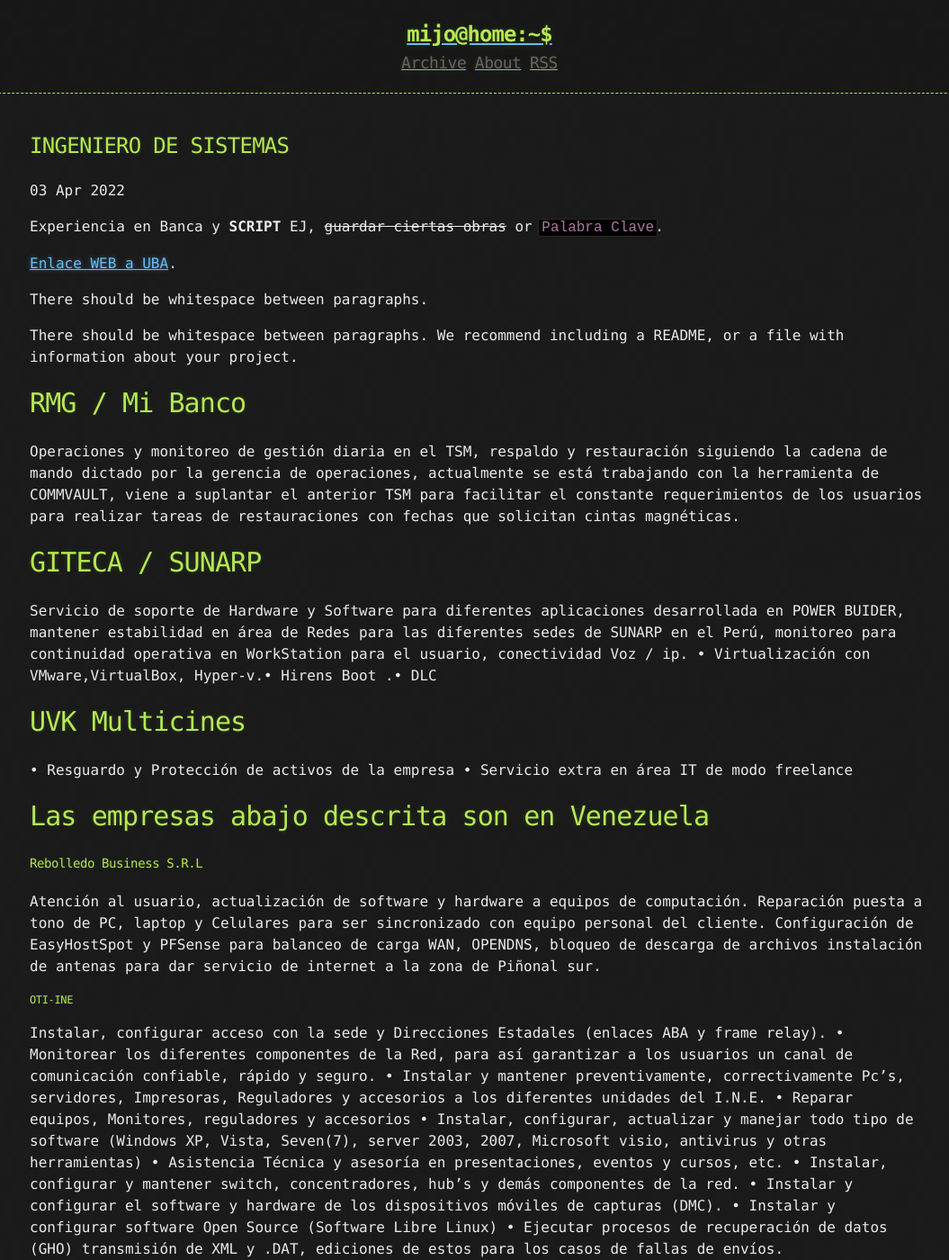
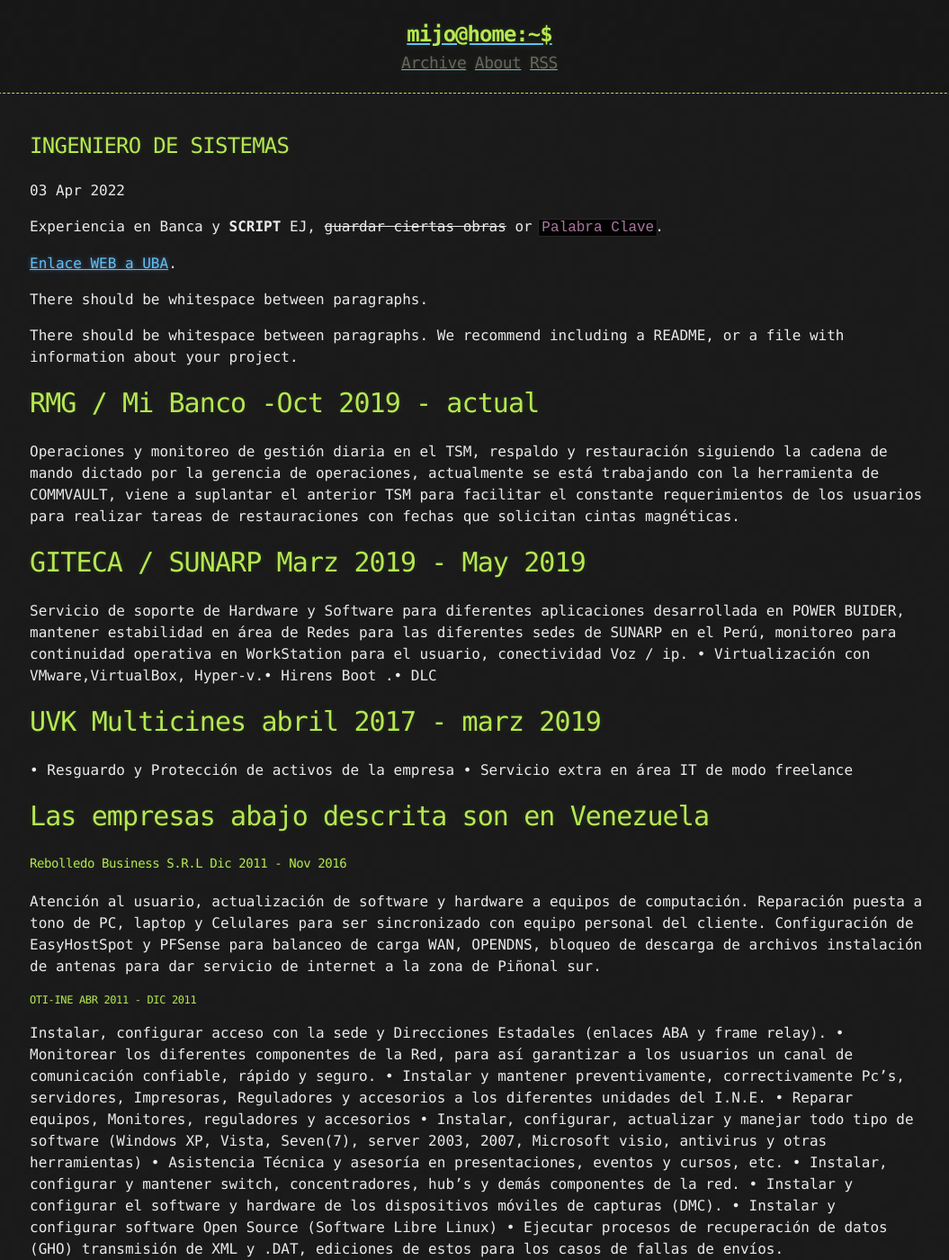
Before and after one commit to parramiguel/parramiguel.github.io, a Jekyll site: the page built from _posts/2022-04-03-Pagina-Uno.md, in a window 1280 px wide and 1400 px high. Shown: the whole window at 90% size, without its empty margins (107-1162 px from the left). Built offline with Jekyll 4.4.1, drawn with Linux system fonts in a browser that asks for light colours; some of the changed text lies outside the part shown.

Commit message:
Actualización de fechas

```diff
--- a/_config.yml
+++ b/_config.yml
@@ -1,4 +1,4 @@
-title: Hacker-Blog
+title: Blog Personal
 description: "Blog Personal"
 author:
   name: "Miguel José Parra Sojo"
--- a/_posts/2022-04-03-Pagina-Uno.md
+++ b/_posts/2022-04-03-Pagina-Uno.md
@@ -11,32 +11,32 @@ There should be whitespace between paragraphs.
 
 There should be whitespace between paragraphs. We recommend including a README, or a file with information about your project.
 
-# [](#header-1) RMG / Mi Banco
+# [](#header-1) RMG / Mi Banco -Oct 2019 - actual
 
 Operaciones y monitoreo de gestión diaria en el TSM, respaldo y restauración siguiendo la cadena de mando dictado por la gerencia de
 operaciones, actualmente se está trabajando con la herramienta de COMMVAULT, viene a suplantar el anterior TSM para facilitar el
 constante requerimientos de los usuarios para realizar tareas de restauraciones con fechas que solicitan cintas magnéticas.
 
-# [](#header-1) GITECA / SUNARP
+# [](#header-1) GITECA / SUNARP Marz 2019 - May 2019
 
 Servicio de soporte de Hardware y Software para diferentes aplicaciones desarrollada en POWER BUIDER, mantener estabilidad en área
 de Redes para las diferentes sedes de SUNARP en el Perú, monitoreo para continuidad operativa en WorkStation para el usuario,
 conectividad Voz / ip. • Virtualización con VMware,VirtualBox, Hyper-v.• Hirens Boot .• DLC
 
-# [](#header-1) UVK Multicines
+# [](#header-1) UVK Multicines abril 2017 - marz 2019
 • Resguardo y Protección de activos de la empresa • Servicio extra en área IT de modo freelance
 
 # Las empresas abajo descrita son en Venezuela
 
 
-#### [](#header-3) Rebolledo Business S.R.L
+#### [](#header-3) Rebolledo Business S.R.L Dic 2011 - Nov 2016
 
 Atención al usuario, actualización de software y hardware a equipos de computación. Reparación puesta a tono de PC, laptop y
 Celulares para ser sincronizado con equipo personal del cliente. Configuración de EasyHostSpot y PFSense para balanceo de
 carga WAN, OPENDNS, bloqueo de descarga de archivos instalación de antenas para dar servicio de internet a la zona de
 Piñonal sur.
 
-##### [](#header-3) OTI-INE
+##### [](#header-3) OTI-INE Abr 2011 - Dic 2011
 
 Instalar, configurar acceso con la sede y Direcciones Estadales (enlaces ABA y frame relay). • Monitorear los diferentes
 componentes de la Red, para así garantizar a los usuarios un canal de comunicación confiable, rápido y seguro. • Instalar y
@@ -52,7 +52,7 @@ XML y .DAT, ediciones de estos para los casos de fallas de envíos.
 2.  Distrito Capital.
 3.  Entre otras entidades INE a nivel nacional.
 
-##### [](#header-3) EDS
+##### [](#header-3) EDS Jun 1999 - Dic 1999
 
 • Soporte de conectividad y soporte a la aplicación. • Monitoreo de la red de usuario a través del software de gestión.
 • Instalación y conexión telefónica, configuración de router y hubs a diferentes estaciones de trabajo.
@@ -62,7 +62,7 @@ XML y .DAT, ediciones de estos para los casos de fallas de envíos.
 • Administración de clientes nuevos: Como outsourcing de General Motor de Venezuela se le proporcionaba los niveles de
 seguridad para aquellos invitados de los diferentes continentes del mundo.  seguridad para aquellos invitados de los diferentes continentes del mundo.
 
-#### [](#header-3) Banco Consolidado
+#### [](#header-3) Banco Consolidado May 1992 - Sep 1994
 
 • Administración de clientes con tarjeta de American Express (AMEX), Dinners Club, tarjetas de cajeros automáticos de los
 Banco Unión, Mercantil, Venezuela y Latino, Conexus. P.O.S. (Point of Sale)
```
